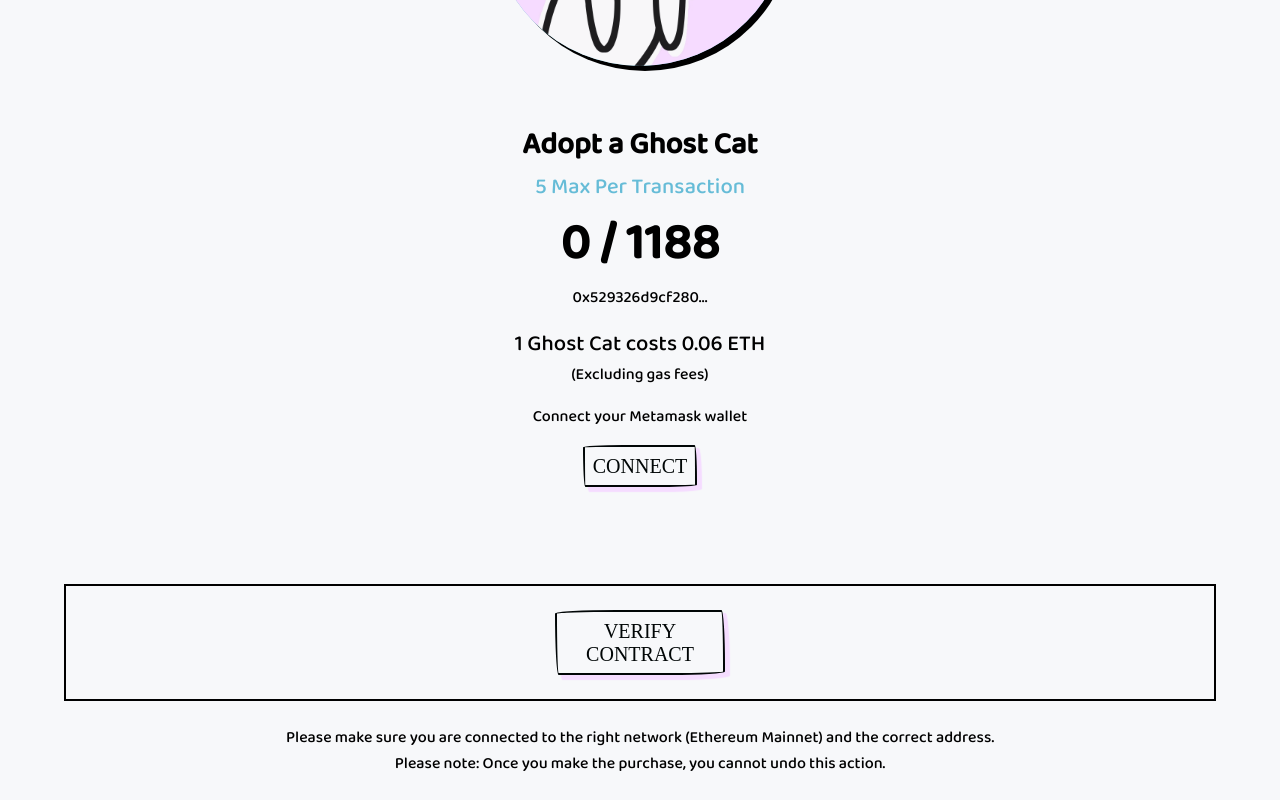
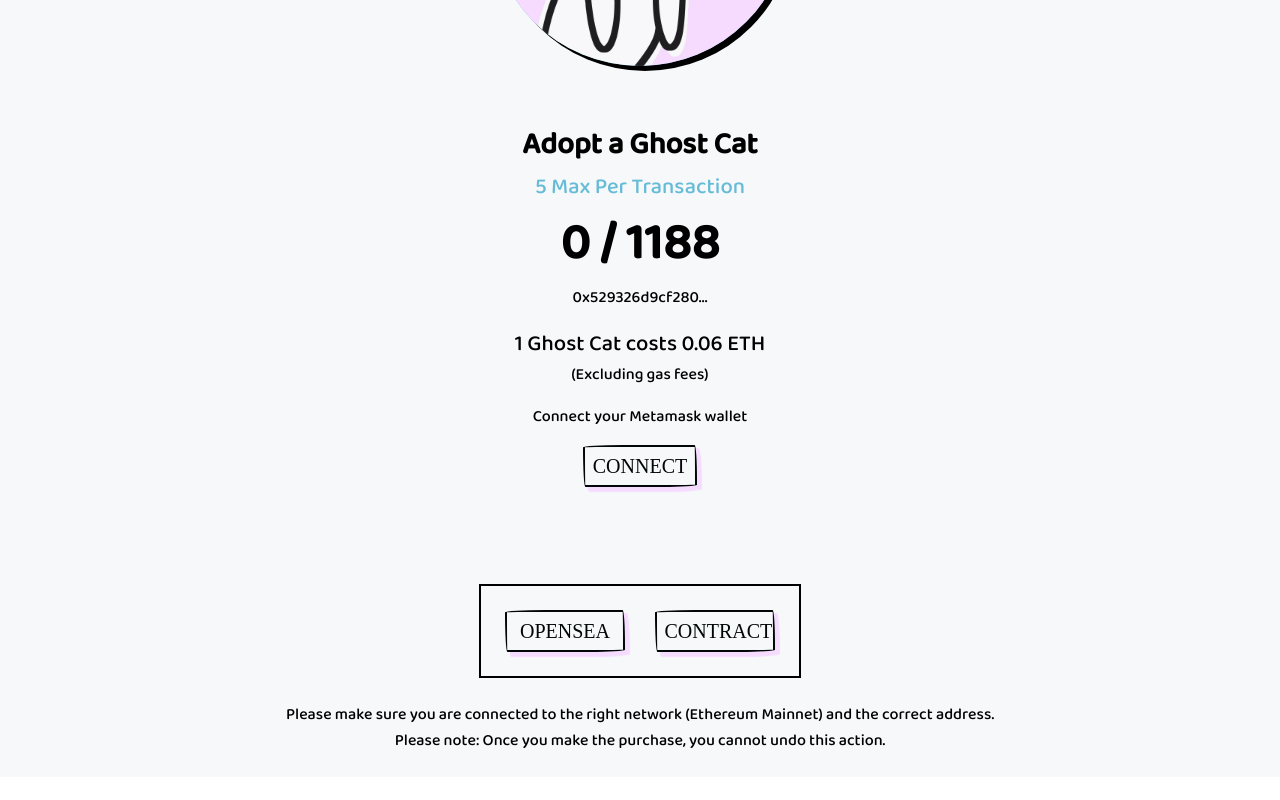
Before and after one commit to nickderaj/Reactjs-NFT-Minting-Dapp, a React (Create React App) app: page / in a window 1280 px wide. Shown: the part 348-1148 px from the top of the page. After the commit the page ends 1125 px from the top, so only its background shows below. Built offline with nearby package versions, Linux system fonts and the light colour scheme; a web font is replaced by a local one.

Commit message:
Fix colours

```diff
--- a/public/config/config.json
+++ b/public/config/config.json
@@ -5,7 +5,7 @@
   "DISCORD": "",
   "INSTAGRAM": "",
   "ROADMAP": "",
-  "OPENSEA": "",
+  "OPENSEA": "https://testnets.opensea.io/collection/ghost-cat-test",
   "NETWORK": {
     "NAME": "Ethereum",
     "SYMBOL": "ETH",
--- a/src/App.js
+++ b/src/App.js
@@ -52,7 +52,7 @@ export const StyledRoundButton = styled.button`
   padding: 10px;
   font-weight: bold;
   font-size: 15px;
-  color: var(--primary-text);
+  color: black;
   width: 30px;
   height: 30px;
   cursor: pointer;
@@ -104,21 +104,22 @@ export const StyledLogo = styled.img`
 
 export const StyledImg = styled.img`
   box-shadow: 0px 5px 11px 2px rgba(0, 0, 0, 0.7);
-  background-color: var(--accent);
+  background-color: #66bcd7;
   height: auto;
   margin: 0 auto;
   max-width: 30rem;
   border-radius: 50%;
-  box-shadow: 0.5rem 0.5rem var(--primary-text);
+  box-shadow: 0.5rem 0.5rem black;
   /* transition: width 0.5s; */
 `;
 
 export const StyledCont = styled.div`
-  width: 90%;
-  border: 2px solid var(--primary-text);
+  /* width: 60%; */
+  border: 2px solid black;
   padding: 24px;
   display: flex;
-  justify-content: space-around;
+  justify-content: center;
+  grid-gap: 3rem;
   flex-direction: row;
   align-items: center;
   @media (max-width: 766px) {
@@ -128,7 +129,7 @@ export const StyledCont = styled.div`
 `;
 
 export const StyledLink = styled.a`
-  color: var(--secondary);
+  color: black;
   text-decoration: none;
 `;
 
@@ -296,7 +297,7 @@ function App() {
                 textAlign: "center",
                 fontSize: 30,
                 fontWeight: "bold",
-                color: "var(--accent-text)",
+                color: "black",
               }}
             >
               {CONFIG.TITLE_ONE}
@@ -306,7 +307,7 @@ function App() {
                 textAlign: "center",
                 fontSize: 30,
                 fontWeight: "bold",
-                color: "var(--accent-text)",
+                color: "black",
               }}
             >
               {CONFIG.TITLE_TWO}
@@ -315,7 +316,7 @@ function App() {
               style={{
                 textAlign: "center",
                 fontSize: "25",
-                color: "var(--accent)",
+                color: "#66bcd7",
               }}
             >
               {CONFIG.MAX_PER_WALLET}
@@ -325,7 +326,7 @@ function App() {
                 textAlign: "center",
                 fontSize: 50,
                 fontWeight: "bold",
-                color: "var(--accent-text)",
+                color: "black",
               }}
             >
               {data.totalSupply} / {CONFIG.MAX_SUPPLY}
@@ -333,7 +334,7 @@ function App() {
             <s.TextDescription
               style={{
                 textAlign: "center",
-                color: "var(--primary-text)",
+                color: "black",
               }}
             >
               <StyledLink target={"_blank"} href={CONFIG.SCAN_LINK}>
@@ -343,13 +344,11 @@ function App() {
             <s.SpacerSmall />
             {Number(data.totalSupply) >= CONFIG.MAX_SUPPLY ? (
               <>
-                <s.TextTitle
-                  style={{ textAlign: "center", color: "var(--accent-text)" }}
-                >
+                <s.TextTitle style={{ textAlign: "center", color: "black" }}>
                   The sale has ended.
                 </s.TextTitle>
                 <s.TextDescription
-                  style={{ textAlign: "center", color: "var(--accent-text)" }}
+                  style={{ textAlign: "center", color: "black" }}
                 >
                   You can still find {CONFIG.NFT_NAME} on
                 </s.TextDescription>
@@ -360,13 +359,11 @@ function App() {
               </>
             ) : (
               <>
-                <s.TextTitle
-                  style={{ textAlign: "center", color: "var(--accent-text)" }}
-                >
+                <s.TextTitle style={{ textAlign: "center", color: "black" }}>
                   1 Ghost Cat costs {CONFIG.DISPLAY_COST} ETH
                 </s.TextTitle>
                 <s.TextDescription
-                  style={{ textAlign: "center", color: "var(--accent-text)" }}
+                  style={{ textAlign: "center", color: "black" }}
                 >
                   (Excluding gas fees)
                 </s.TextDescription>
@@ -377,7 +374,7 @@ function App() {
                     <s.TextDescription
                       style={{
                         textAlign: "center",
-                        color: "var(--accent-text)",
+                        color: "black",
                       }}
                     >
                       Connect your Metamask wallet
@@ -398,7 +395,7 @@ function App() {
                         <s.TextDescription
                           style={{
                             textAlign: "center",
-                            color: "var(--accent-text)",
+                            color: "black",
                           }}
                         >
                           {blockchain.errorMsg}
@@ -410,7 +407,7 @@ function App() {
                         textAlign: "center",
                         fontSize: 20,
                         fontWeight: "bold",
-                        color: "var(--accent-text)",
+                        color: "black",
                         paddingTop: 25,
                       }}
                     >
@@ -422,7 +419,7 @@ function App() {
                     <s.TextDescription
                       style={{
                         textAlign: "center",
-                        color: "var(--accent-text)",
+                        color: "black",
                       }}
                     >
                       {feedback}
@@ -443,7 +440,7 @@ function App() {
                       <s.TextDescription
                         style={{
                           textAlign: "center",
-                          color: "var(--accent-text)",
+                          color: "black",
                         }}
                       >
                         {mintAmount}
@@ -469,7 +466,7 @@ function App() {
                           getData();
                         }}
                       >
-                        {claimingNft ? "..." : "BUY"}
+                        {claimingNft ? "..." : "MINT"}
                       </StyledButton>
                     </s.Container>
                   </>
@@ -527,6 +524,9 @@ function App() {
                 e.preventDefault();
                 window.open(CONFIG.OPENSEA, "_blank");
               }}
+              style={{
+                width: 120,
+              }}
             >
               OPENSEA
             </StyledButton>
@@ -538,10 +538,10 @@ function App() {
                 window.open(CONFIG.SCAN_LINK, "_blank");
               }}
               style={{
-                width: 170,
+                width: 120,
               }}
             >
-              VERIFY CONTRACT
+              CONTRACT
             </StyledButton>
           ) : null}
         </StyledCont>
@@ -550,7 +550,7 @@ function App() {
           <s.TextDescription
             style={{
               textAlign: "center",
-              color: "var(--primary-text)",
+              color: "black",
             }}
           >
             Please make sure you are connected to the right network (
```
